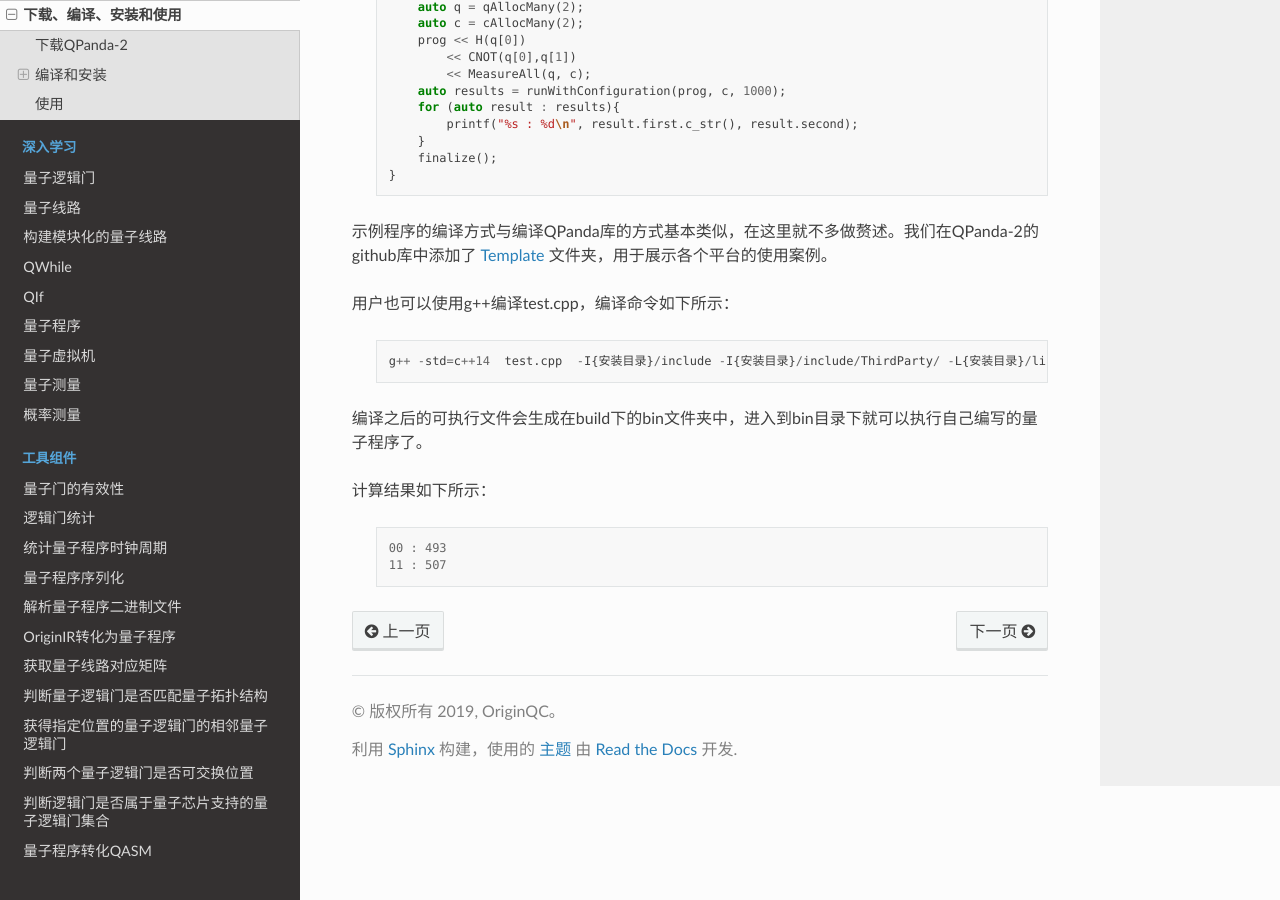
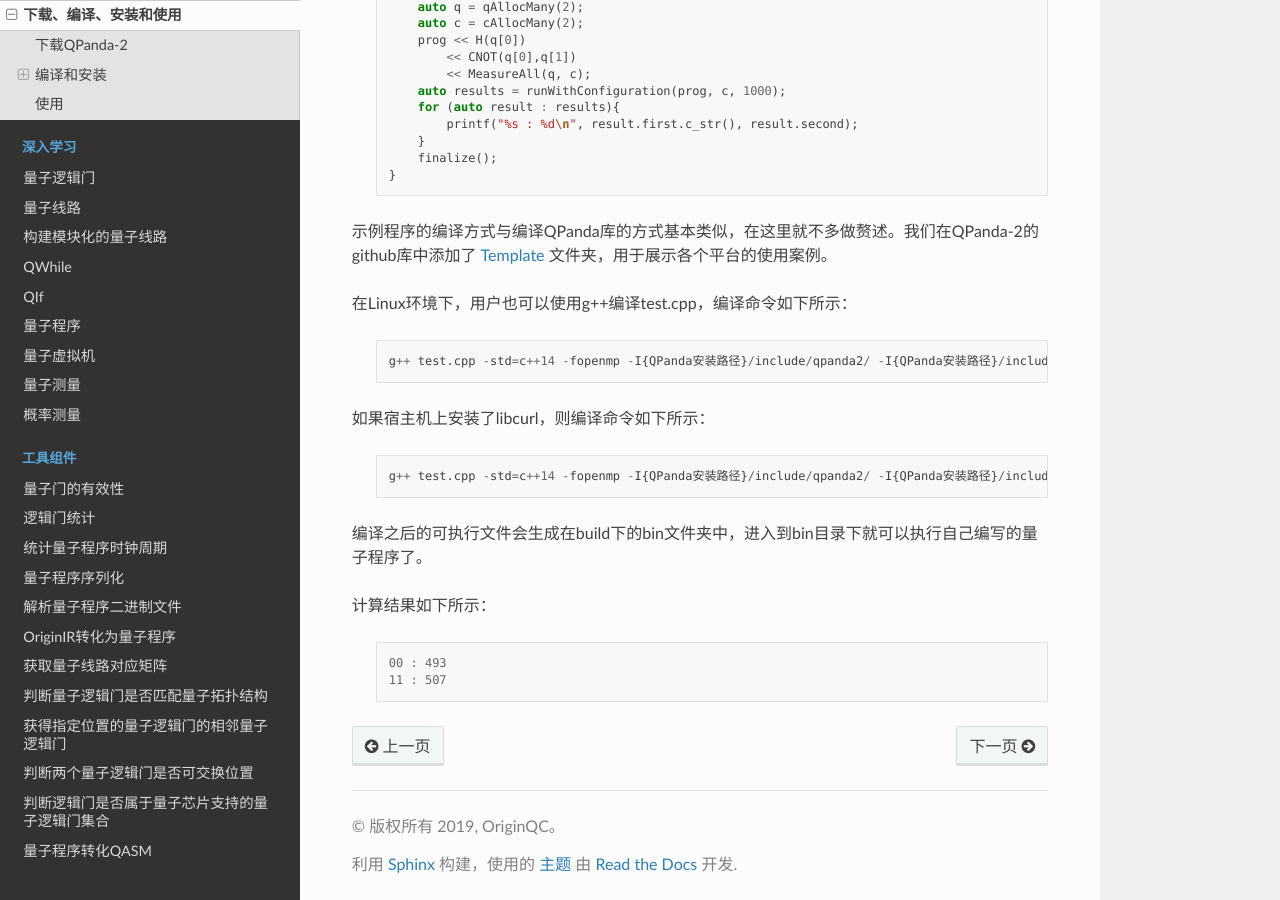
Before and after one commit to liye0005/QPanda-Toturial, a Sphinx documentation site: the page built from source/Tutorial.rst, in a window 1280 px wide and 900 px high, scrolled down 5099 px. Built offline with Sphinx 7.4.7 and the Read the Docs theme 2.0.0, drawn with Linux system fonts in a browser that asks for light colours; pages that are not in the unit, such as notebooks, are missing from menus.

Commit message:
更新使用章节

```diff
--- a/source/Tutorial.rst
+++ b/source/Tutorial.rst
@@ -161,11 +161,17 @@ Linux 和 MacOS
 
 示例程序的编译方式与编译QPanda库的方式基本类似，在这里就不多做赘述。我们在QPanda-2的github库中添加了 `Template <https://github.com/OriginQ/QPanda-2/tree/master/Template>`_ 文件夹，用于展示各个平台的使用案例。
 
-用户也可以使用g++编译test.cpp，编译命令如下所示：
+在Linux环境下，用户也可以使用g++编译test.cpp，编译命令如下所示：
 
     .. code-block:: c
 
-        g++ -std=c++14  test.cpp  -I{安装目录}/include -I{安装目录}/include/ThirdParty/ -L{安装目录}/lib/  -lQPanda2 -lTinyXML -fopenmp -o test
+        g++ test.cpp -std=c++14 -fopenmp -I{QPanda安装路径}/include/qpanda2/ -I{QPanda安装路径}/include/qpanda2/ThirdParty/ -L{QPanda安装路径}/lib/ -lQPanda2 -lTinyXML -o test
+
+如果宿主机上安装了libcurl，则编译命令如下所示：
+
+    .. code-block:: c
+
+        g++ test.cpp -std=c++14 -fopenmp -I{QPanda安装路径}/include/qpanda2/ -I{QPanda安装路径}/include/qpanda2/ThirdParty/ -L{QPanda安装路径}/lib/ -lQPanda2 -lTinyXML -lcurl -o test
 
 
 编译之后的可执行文件会生成在build下的bin文件夹中，进入到bin目录下就可以执行自己编写的量子程序了。
```
